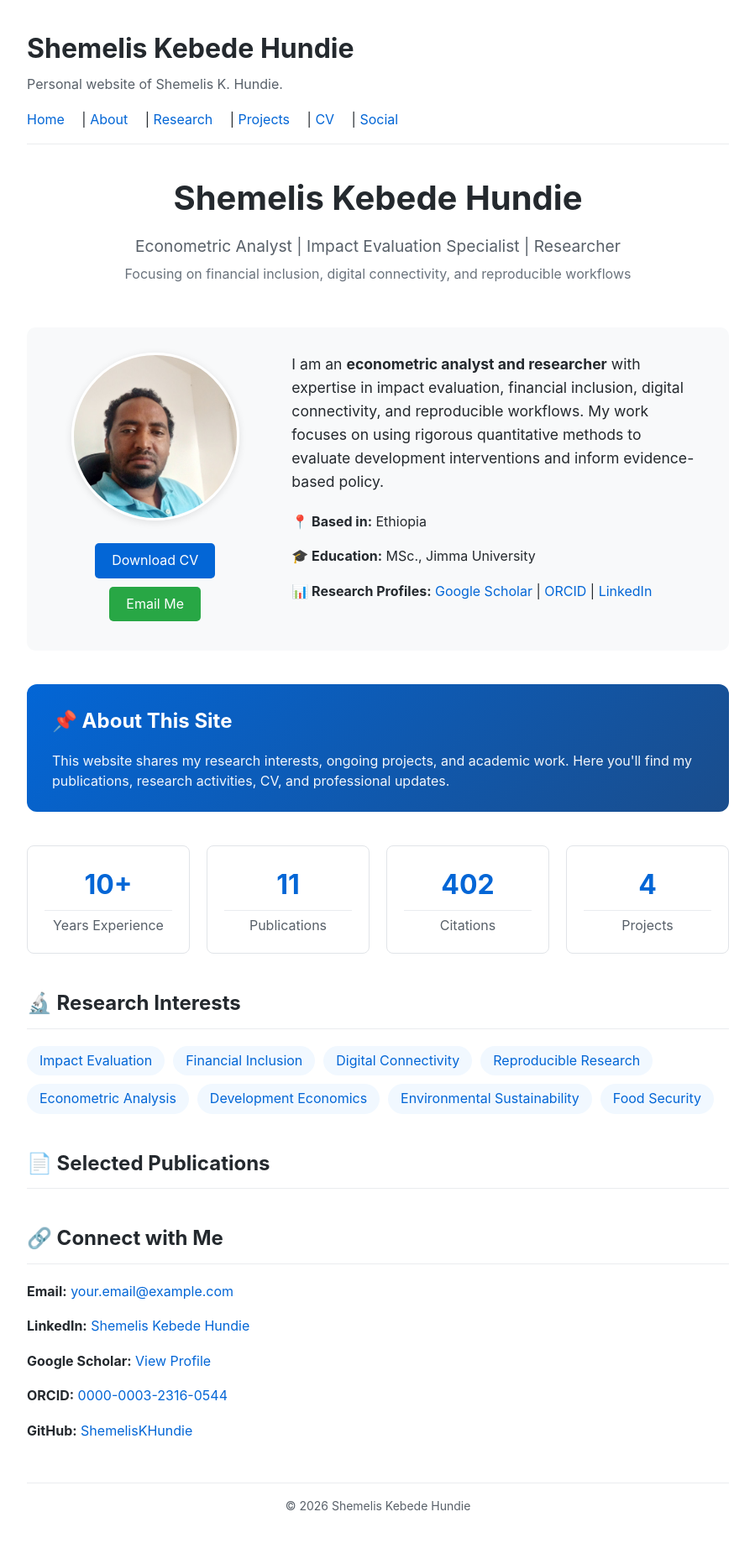
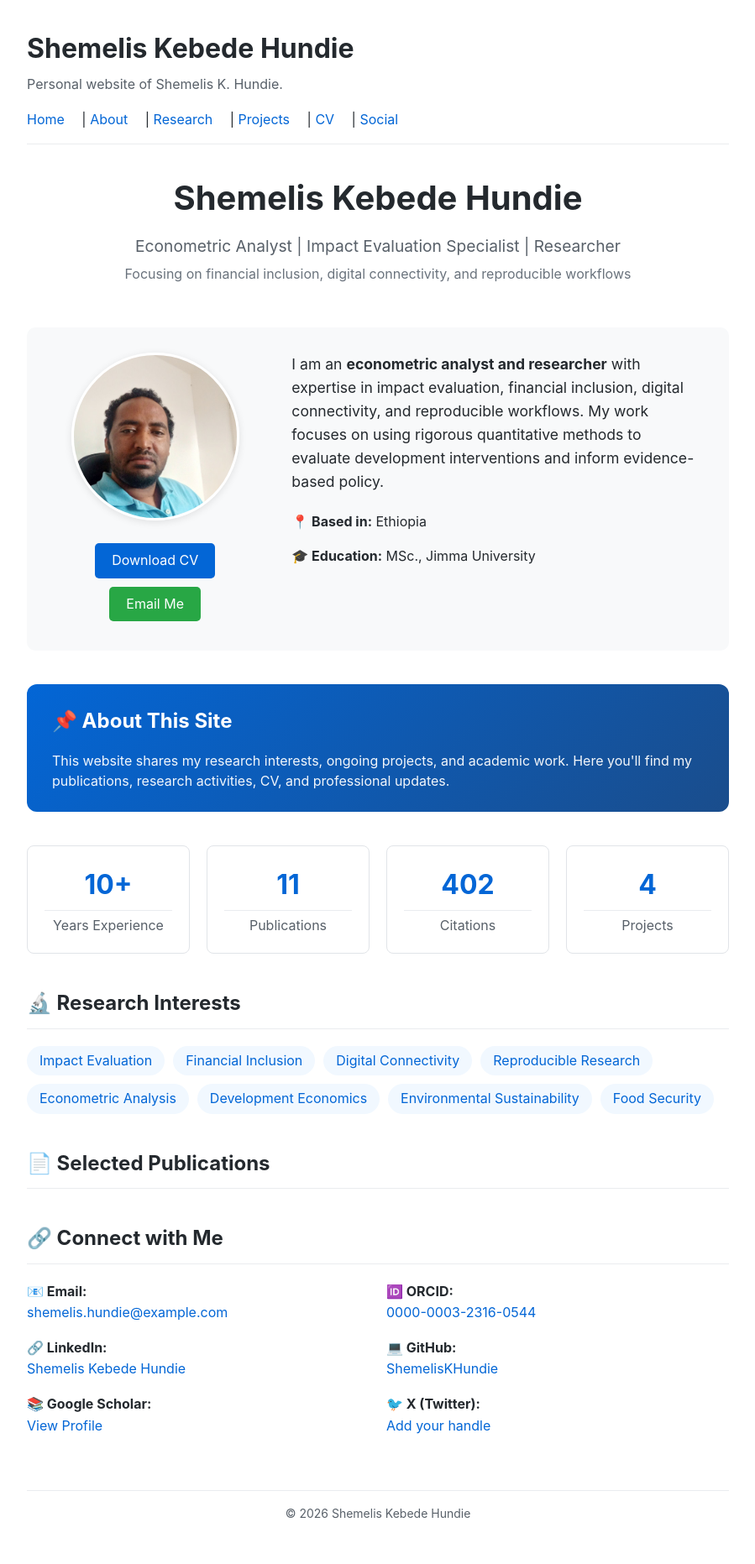
Before and after one commit to ShemelisKHundie/ShemelisKHundie.github.io, a Jekyll site: the page built from index.md, in a window 1280 px wide. Shown: the whole page at 84% size, without its empty margins (190-1089 px from the left). Built offline with Jekyll 4.4.1, drawn with Linux system fonts in a browser that asks for light colours.

Commit message:
Update index.md

```diff
--- a/index.md
+++ b/index.md
@@ -10,13 +10,13 @@ title: Home
   <p style="font-size: 1rem; color: #6a737d;">Focusing on financial inclusion, digital connectivity, and reproducible workflows</p>
 </div>
 
-<!-- Profile Section - Two Column Layout -->
+<!-- Profile Section - Two Column Layout (WITHOUT social links) -->
 <div style="display: flex; flex-wrap: wrap; gap: 40px; margin-bottom: 40px; background: #f8f9fa; padding: 30px; border-radius: 10px;">
   <div style="flex: 1; min-width: 200px; text-align: center;">
     <img src="https://raw.githubusercontent.com/ShemelisKHundie/ShemelisKHundie.github.io/main/assets/images/profile.jpg" alt="Shemelis Kebede Hundie" style="width: 200px; height: 200px; border-radius: 50%; object-fit: cover; border: 3px solid #fff; box-shadow: 0 2px 10px rgba(0,0,0,0.1);">
     <div style="margin-top: 15px;">
       <a href="/cv.pdf" style="display: inline-block; background: #0366d6; color: white; padding: 8px 20px; border-radius: 5px; text-decoration: none; margin: 5px;">Download CV</a>
-      <a href="mailto:your.email@example.com" style="display: inline-block; background: #28a745; color: white; padding: 8px 20px; border-radius: 5px; text-decoration: none; margin: 5px;">Email Me</a>
+      <a href="mailto:shemelis.hundie@example.com" style="display: inline-block; background: #28a745; color: white; padding: 8px 20px; border-radius: 5px; text-decoration: none; margin: 5px;">Email Me</a>
     </div>
   </div>
 
@@ -26,16 +26,11 @@ title: Home
     <div style="margin-top: 20px;">
       <p><strong>📍 Based in:</strong> Ethiopia</p>
       <p><strong>🎓 Education:</strong> MSc., Jimma University</p>
-      <p><strong>📊 Research Profiles:</strong>
-        <a href="https://scholar.google.com/citations?user=sP5y6NUAAAAJ&hl=en">Google Scholar</a> |
-        <a href="https://orcid.org/0000-0003-2316-0544">ORCID</a> |
-        <a href="https://www.linkedin.com/in/shemelis-kebede-hundie-77743967/">LinkedIn</a>
-      </p>
     </div>
   </div>
 </div>
 
-<!-- About This Site - IMMEDIATELY AFTER PROFILE SECTION -->
+<!-- About This Site -->
 <div style="background: linear-gradient(135deg, #0366d6 0%, #1a4d8c 100%); padding: 25px 30px; border-radius: 12px; margin-bottom: 40px; color: white;">
   <h2 style="margin: 0 0 10px 0; color: white; border-bottom: none; font-size: 1.5rem;">📌 About This Site</h2>
   <p style="margin: 0; font-size: 1rem; line-height: 1.5; color: rgba(255,255,255,0.95);">This website shares my research interests, ongoing projects, and academic work. Here you'll find my publications, research activities, CV, and professional updates.</p>
@@ -78,15 +73,31 @@ title: Home
 <h2 style="border-bottom: 1px solid #eaecef; padding-bottom: 10px; margin-top: 40px;">📄 Selected Publications</h2>
 
 <div style="margin: 20px 0;">
-  <!-- Your 11 publications here (same as before) -->
+  <!-- Your 11 publications here -->
 </div>
 
-<!-- Connect with Me -->
+<!-- Connect with Me - ONE SECTION AT THE BOTTOM -->
 <h2 style="border-bottom: 1px solid #eaecef; padding-bottom: 10px; margin-top: 40px;">🔗 Connect with Me</h2>
-<div style="margin: 20px 0;">
-  <p><strong>Email:</strong> <a href="mailto:your.email@example.com">your.email@example.com</a></p>
-  <p><strong>LinkedIn:</strong> <a href="https://www.linkedin.com/in/shemelis-kebede-hundie-77743967/">Shemelis Kebede Hundie</a></p>
-  <p><strong>Google Scholar:</strong> <a href="https://scholar.google.com/citations?user=sP5y6NUAAAAJ&hl=en">View Profile</a></p>
-  <p><strong>ORCID:</strong> <a href="https://orcid.org/0000-0003-2316-0544">0000-0003-2316-0544</a></p>
-  <p><strong>GitHub:</strong> <a href="https://github.com/ShemelisKHundie">ShemelisKHundie</a></p>
+<div style="margin: 20px 0; display: flex; flex-wrap: wrap; gap: 20px;">
+  <div style="flex: 1; min-width: 200px;">
+    <p><strong>📧 Email:</strong><br>
+    <a href="mailto:shemelis.hundie@example.com">shemelis.hundie@example.com</a></p>
+
+    <p><strong>🔗 LinkedIn:</strong><br>
+    <a href="https://www.linkedin.com/in/shemelis-kebede-hundie-77743967/">Shemelis Kebede Hundie</a></p>
+
+    <p><strong>📚 Google Scholar:</strong><br>
+    <a href="https://scholar.google.com/citations?user=sP5y6NUAAAAJ&hl=en">View Profile</a></p>
+  </div>
+
+  <div style="flex: 1; min-width: 200px;">
+    <p><strong>🆔 ORCID:</strong><br>
+    <a href="https://orcid.org/0000-0003-2316-0544">0000-0003-2316-0544</a></p>
+
+    <p><strong>💻 GitHub:</strong><br>
+    <a href="https://github.com/ShemelisKHundie">ShemelisKHundie</a></p>
+
+    <p><strong>🐦 X (Twitter):</strong><br>
+    <a href="#">Add your handle</a></p>
+  </div>
 </div>
```
